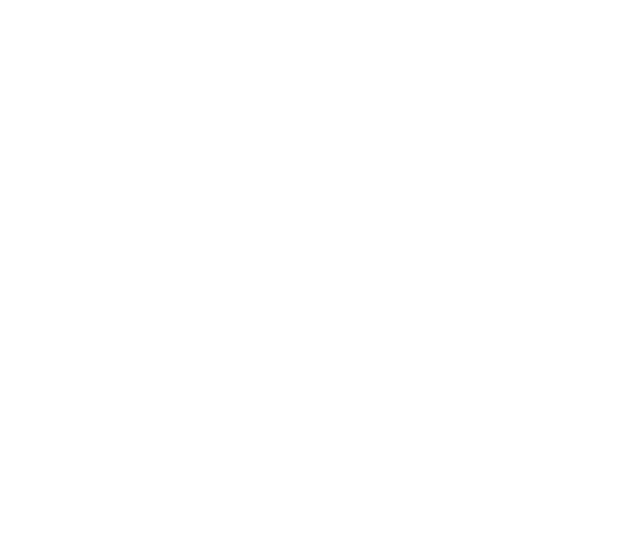
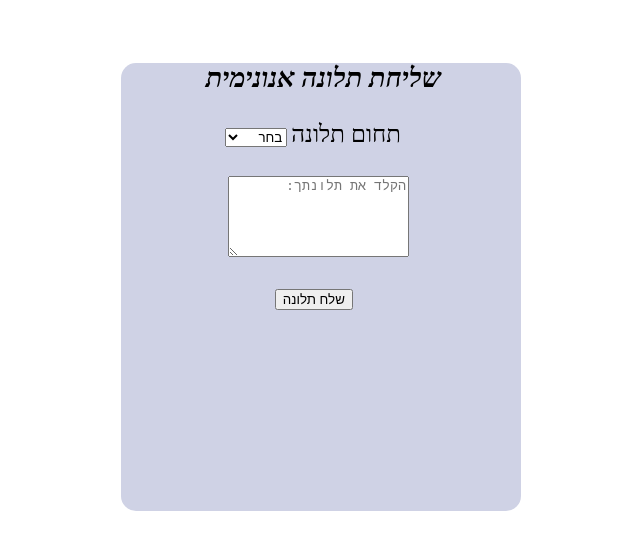
Before and after one commit to shmuelna770/complaints-app, a website: page public/complaint.html in a window 1280 px wide. Shown: the whole page, without its empty margins (334-974 px from the left). Drawn offline with Linux system fonts and the light colour scheme.

Commit message:
front second page and rtl

```diff
--- a/public/complaint.html
+++ b/public/complaint.html
@@ -1,11 +1,37 @@
 <!DOCTYPE html>
-<html lang="en">
-<head>
-    <meta charset="UTF-8">
-    <meta name="viewport" content="width=device-width, initial-scale=1.0">
-    <title>Document</title>
-</head>
-<body>
+<html lang="he" dir="rtl">
+  <head>
+    <meta charset="UTF-8" />
+    <meta name="viewport" content="width=device-width, initial-scale=1.0" />
+    <title>שליחת תלונה אנונימית</title>
+    <link rel="stylesheet" href="style.css" />
+  </head>
+  <body>
+    <section id="main">
+      <section>
+        <h1 id="description">שליחת תלונה אנונימית</h1>
+      </section>
+      <form action="/submit" method="POST">
+        <label for="category" id="cagBtm">תחום תלונה</label>
+        <select name="category" id="category" required>
+          <option value="">בחר</option>
+          <option value="food">אוכל</option>
+          <option value="equipment">ציוד</option>
+          <option value="orders">פקודות</option>
+          <option value="else">אחר</option>
+        </select>
 
-</body>
+
+        <textarea
+          name="message"
+          id="message"
+          rows="5"
+          placeholder="הקלד את תלונתך:"
+          required
+        ></textarea>
+
+        <button type="submit" id="sendBtn">שלח תלונה</button>
+      </form>
+    </section>
+  </body>
 </html>
--- a/public/style.css
+++ b/public/style.css
@@ -8,33 +8,55 @@ section#main {
     margin-left: 33%;
     border-radius: 15px;
 }
-h2#welcome{
-margin-left: 33.3%;
 
-}
-h1#description{
-    font-style: italic;
-    margin-left: 8%;
-}
-p#explain{
-    font-style: inherit;
+h2#welcome {
+    margin-right: 33.3%;
 
 }
 
-nav#buttom{
+h1#description {
+    font-style: italic;
+    margin-right: 8%;
+}
+
+p#explain {
+    font-style: inherit;
+    margin-right: 7%;
+
+}
+
+nav#buttom {
     font-size: xx-large;
     display: inline-block;
     background-color: rgb(47, 39, 200);
-    margin-left: 37%;
+    margin-right: 35%;
     width: 110px;
     height: 50px;
     border-radius: 3rem;
 
 }
-a#buttom{
+
+a#buttom {
     font-size: 1.8rem;
     margin-bottom: 10%;
-    margin-left: 11%;
+    margin-right: 11%;
     color: rgb(245, 246, 247);
 
 }
+h1#description{
+    margin-right: 20%;
+    font-size: 1.7rem;
+}
+label#cagBtm{
+    margin-right:30%;
+    font-size: 1.5rem;
+}
+textarea#message{
+    margin-right: 28%;
+    margin-top: 7%;
+
+}
+button#sendBtn{
+    margin-right: 42%;
+    margin-top: 7%;
+}
```
Also changed, not shown: public/index.html (+1 -1 lines).
